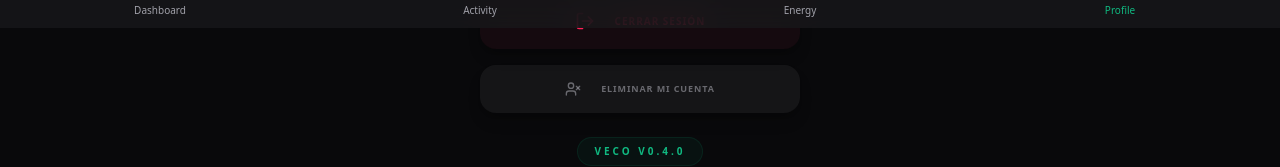
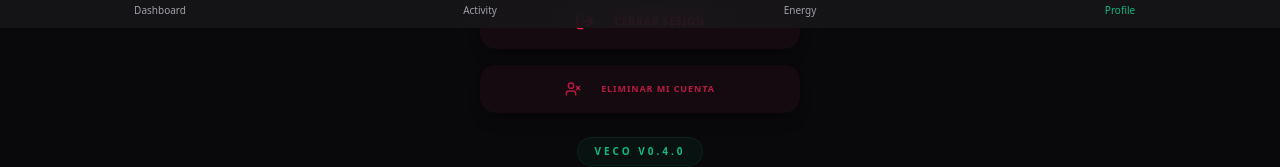
Before and after one commit to jorgelopez21/veco, a Next.js app: page /finance/profile in a window 1280 px wide. Shown: the part 772-939 px from the top of the page. Built offline with nearby package versions, Linux system fonts and the light colour scheme; no server answers; sample sign-in values are in the browser's storage.

Commit message:
style: fixed contrast for delete account button

```diff
--- a/components/delete-account-button.tsx
+++ b/components/delete-account-button.tsx
@@ -26,7 +26,7 @@ export function DeleteAccountButton() {
       <NeoButton
         variant="secondary"
         onClick={() => setIsConfirmOpen(true)}
-        className="w-full h-12 font-black uppercase tracking-widest text-muted-foreground/60 hover:text-rose-500 border-white/5 bg-white/5 text-[9px] rounded-2xl transition-all active:scale-95"
+        className="w-full h-12 font-black uppercase tracking-widest text-rose-500/70 hover:text-rose-500 border-rose-500/10 bg-rose-500/5 text-[9px] rounded-2xl transition-all active:scale-95"
       >
         <UserX className="w-4 h-4 mr-3" />
         Eliminar mi cuenta
```
